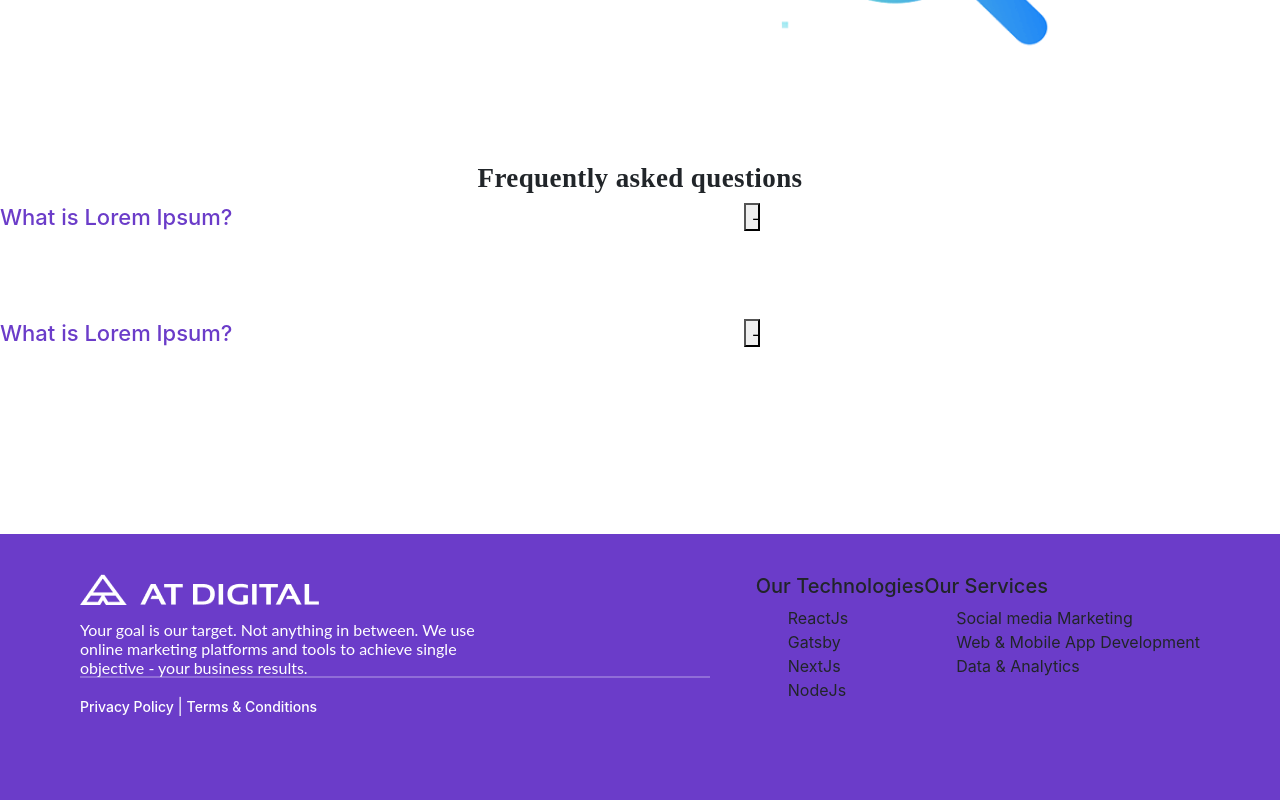
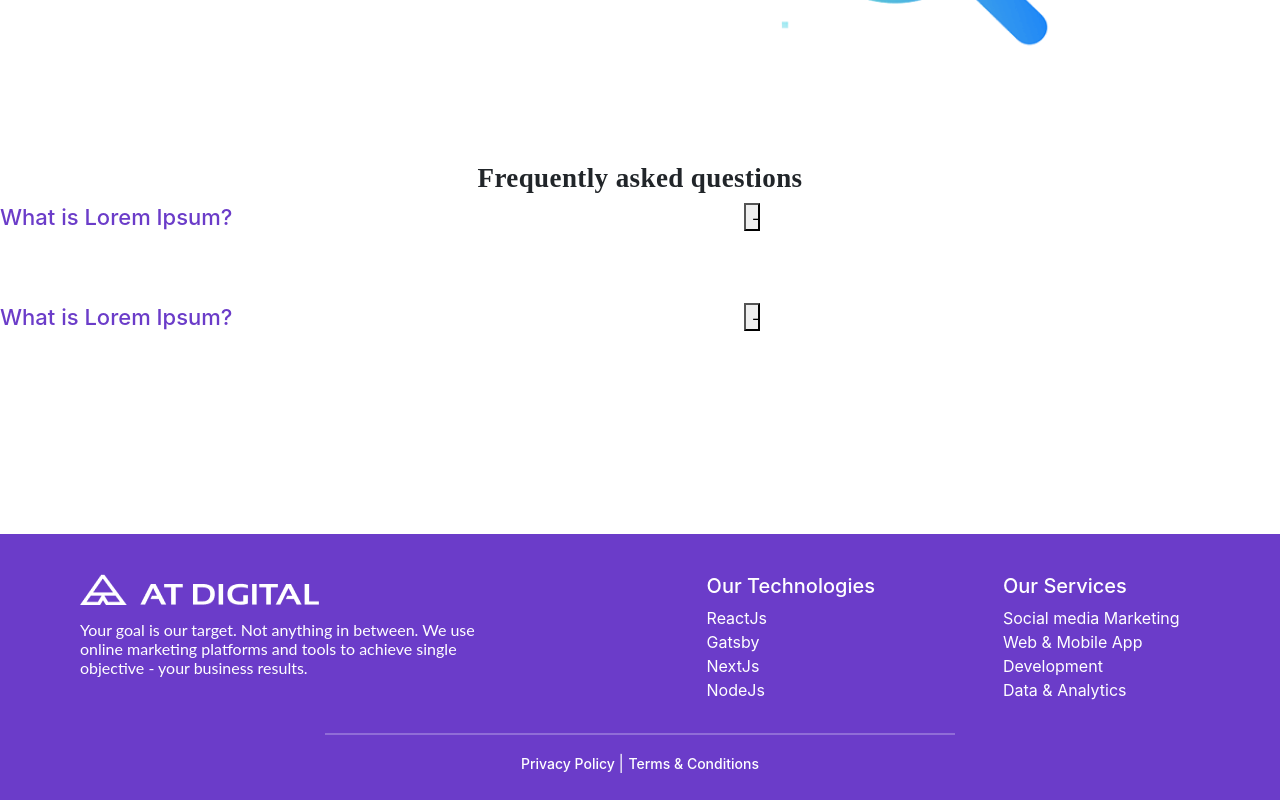
Before and after one commit to Milani1999/Landing-Page---AT-Digital, a React (Create React App) app: page / in a window 1280 px wide. Shown: the part 1558-2358 px from the top of the page. Built offline with nearby package versions, Linux system fonts and the light colour scheme.

Commit message:
footer css added

```diff
--- a/src/components/footer/Footer.js
+++ b/src/components/footer/Footer.js
@@ -39,7 +39,7 @@ export default function Footer() {
         <div className="frame_504">
           <p>
             <span className="privacy">Privacy Policy </span>
-            <span className="line">|</span>
+            <span className="line"> | </span>
             <span className="terms"> Terms & Conditions</span>
           </p>
         </div>
--- a/src/components/footer/footer.css
+++ b/src/components/footer/footer.css
@@ -5,6 +5,8 @@
   gap: 40px;
   opacity: 0px;
   background-color: #6b3cc9;
+  display: flex;
+  flex-direction: column;
 }
 
 .frame_500 {
@@ -20,7 +22,6 @@
 
 .frame_500 p {
   width: 413px;
-  height: 60px;
   font-family: "Lato";
   font-size: 16px;
   font-weight: 400;
@@ -32,9 +33,9 @@
 
 hr {
   width: 630px;
-  height: 0px;
   border: 1px 0px 0px 0px;
   border: 1px solid #ffffff;
+  margin-top: -10px;
 }
 
 .privacy {
@@ -59,6 +60,8 @@ hr {
 
 p {
   color: #ffffff;
+  text-align: center;
+  margin-bottom: 0;
 }
 
 .frame_500 {
@@ -69,6 +72,7 @@ p {
 .frame_502 {
   /* display: flex; */
   float: right;
+  color: #ffffff;
 }
 
 .frame_501 {
@@ -80,20 +84,21 @@ p {
 
 .frame_496 {
   float: right;
-  width: Fixed (197px) px;
-  height: Hug (129px) px;
+  width: 197px;
+  height: 129px;
   gap: 12px;
-  opacity: 0px;
+  margin-left: 128px;
 }
 
 ul {
   text-align: left;
+  padding: 0;
+  margin: 0;
 }
 
-.frame_505{
-    margin-top: 100px;
+.frame_505 {
+  display: flex;
+  justify-content: center;
+  align-items: center;
+  flex-direction: column;
 }
-
-.frame_503{
-    background-color: aquamarine;
-}
```
